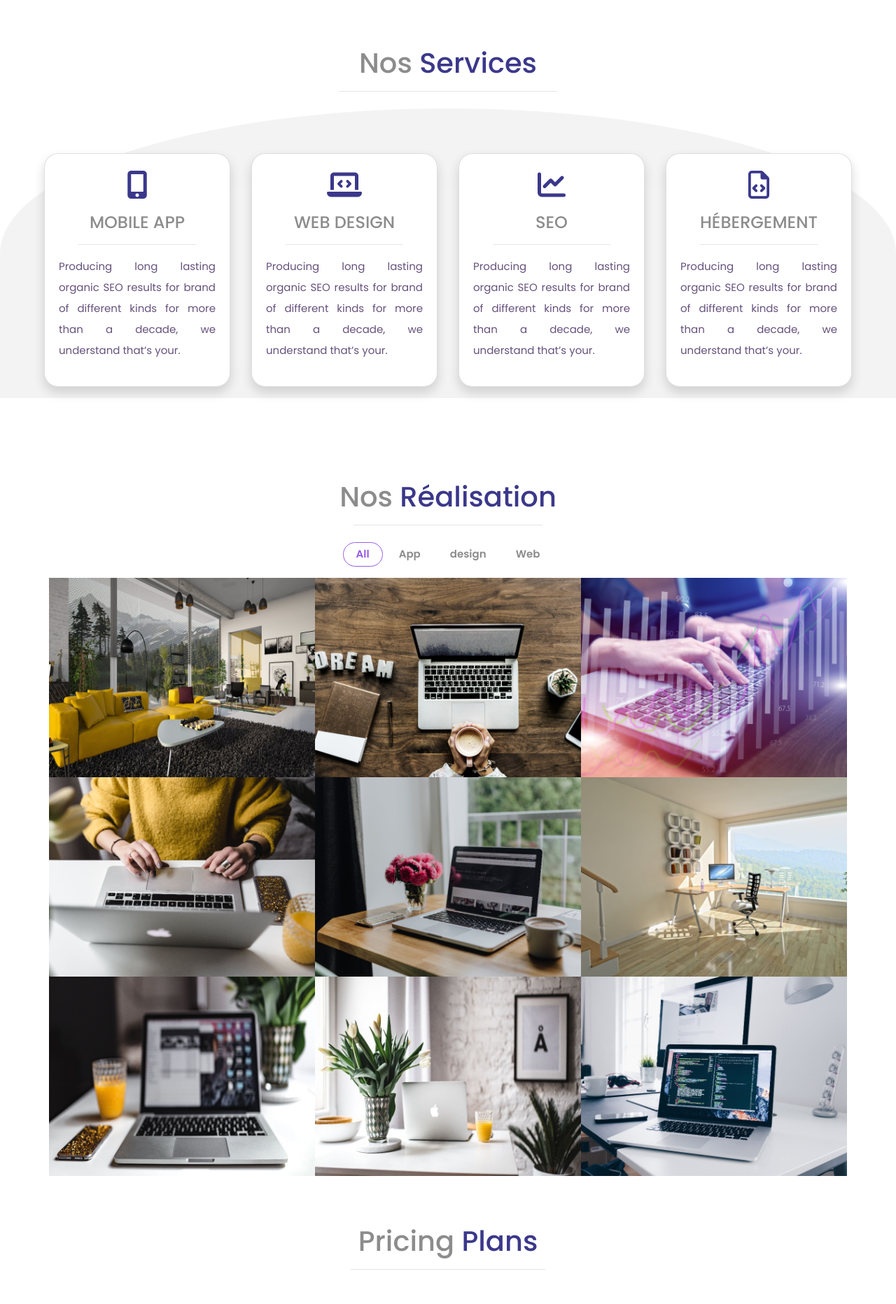
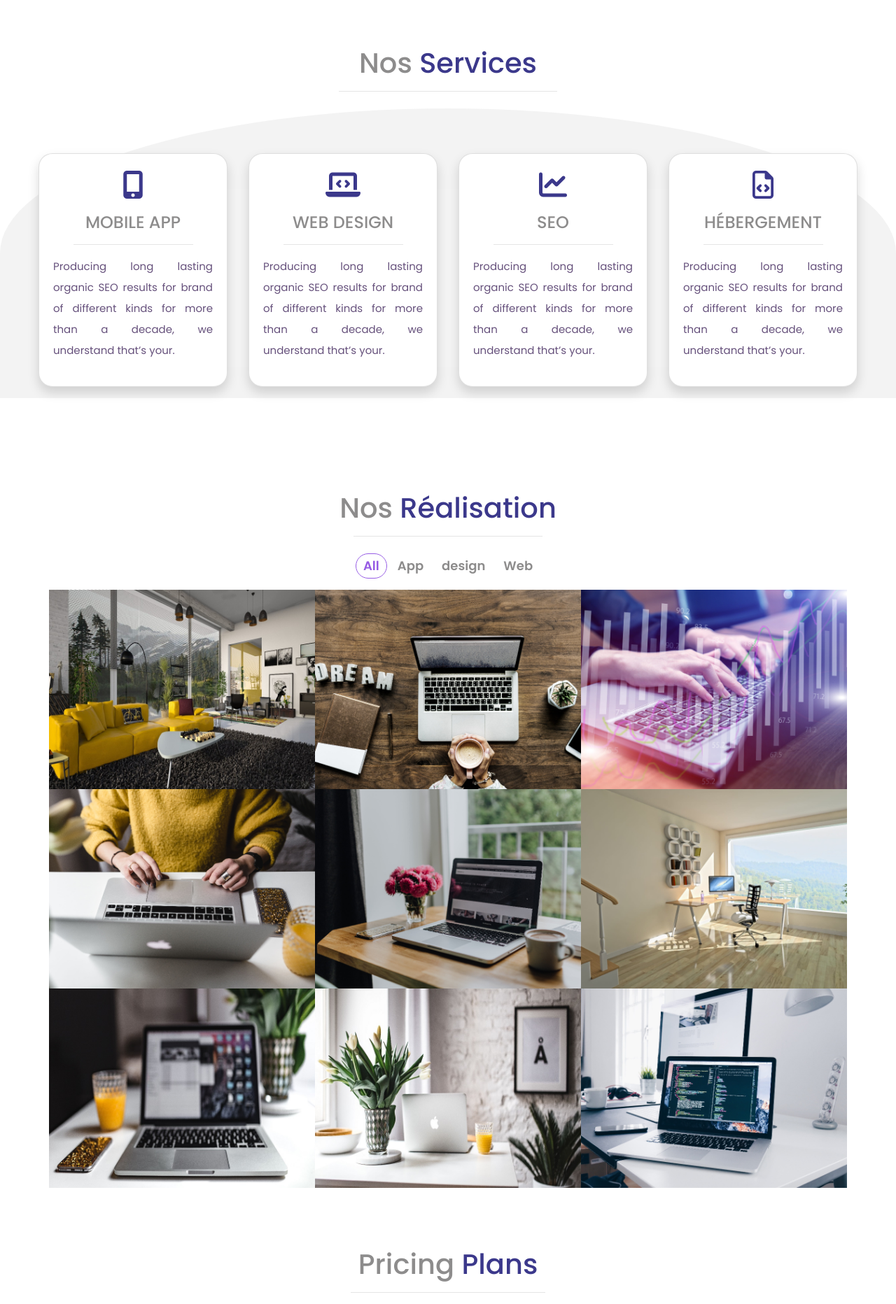
Before and after one commit to OumObayid/SpaceTech, a PHP site: page / in a window 1280 px wide. Shown: the part 1255-3119 px from the top of the page at 70% size. Run offline with PHP 8.4, Linux system fonts and the light colour scheme; some libraries are stand-ins or nearby versions; some web fonts are replaced.

Commit message:
spaceTech

```diff
--- a/assets/css/main.css
+++ b/assets/css/main.css
@@ -465,7 +465,6 @@ button {
 .grey-container {
   background-color: #f3f3f3f3;
   border-radius: 50% 50% 0 0;
-  padding: 4rem 3rem 0 3rem;
 }
 
 .card {
@@ -568,13 +567,14 @@ button {
 
 .showcase-section {
   margin: 4.3rem 0;
+  padding: 1rem;
 }
 
 /*menu*/
 .showcase-section li {
   cursor: pointer;
   display: inline-block;
-  padding: 8px 18px 10px 18px;
+  padding: 8px 10px;
   font-size: 15px;
   font-weight: 600;
   line-height: 1;
@@ -793,6 +793,12 @@ button {
   .content-about p {
     font-size: 16px;
     margin: 1rem 3rem 0 0;
+  }
+  .grey-container {
+    padding: 4rem 2.5rem 0 2.5rem;
+  }
+  .showcase-section li {
+    font-size: 18px;
   }
   #pricing .pricing-table h3 {
     font-size: 40px !important;
--- a/assets/css/sass/layouts/_media-query.scss
+++ b/assets/css/sass/layouts/_media-query.scss
@@ -10,6 +10,7 @@
         }
     }
 }
+
 @include for-tablet {
 
     .content-header {
@@ -82,8 +83,18 @@
 
         }
     }
+    //Service-------------------
+    .grey-container{
+
+      padding: 4rem 2.5rem 0 2.5rem;
+   }
+   //Showcase-------------------
+   .showcase-section li {
+    font-size: $lessmedium;
+   }
 
    //pricing-------------------
+
    #pricing .pricing-table h3 {
     font-size: $extralarge !important;
 
--- a/assets/css/sass/layouts/_service.scss
+++ b/assets/css/sass/layouts/_service.scss
@@ -6,7 +6,7 @@
 .grey-container{
      background-color: $color-bg-2;
     border-radius: 50% 50% 0 0;
-    padding: 4rem 3rem 0 3rem;
+   // padding: 4rem 3rem 0 3rem;
 }
 .card{
     margin-bottom: 1rem;
--- a/assets/css/sass/layouts/_showcase.scss
+++ b/assets/css/sass/layouts/_showcase.scss
@@ -1,5 +1,6 @@
 .showcase-section {
     margin: 4.3rem 0;
+    padding: 1rem;
 }
 
 /*menu*/
@@ -7,8 +8,8 @@
 .showcase-section li {
     cursor: pointer;
     display: inline-block;
-    padding: 8px 18px 10px 18px;
-    font-size: 15px;
+    padding: 8px 10px ;
+    font-size: $small;
     font-weight: $extramediumweight;
     line-height: $height8;
     color: $color-4;
@@ -70,7 +71,9 @@
 }
 
 .imgzoom {
+
     transition: all 0.8s ease-in-out;
+
     &:hover {
         transform: scale(1.2);
     }
```
Also changed, not shown: 1 other file.
